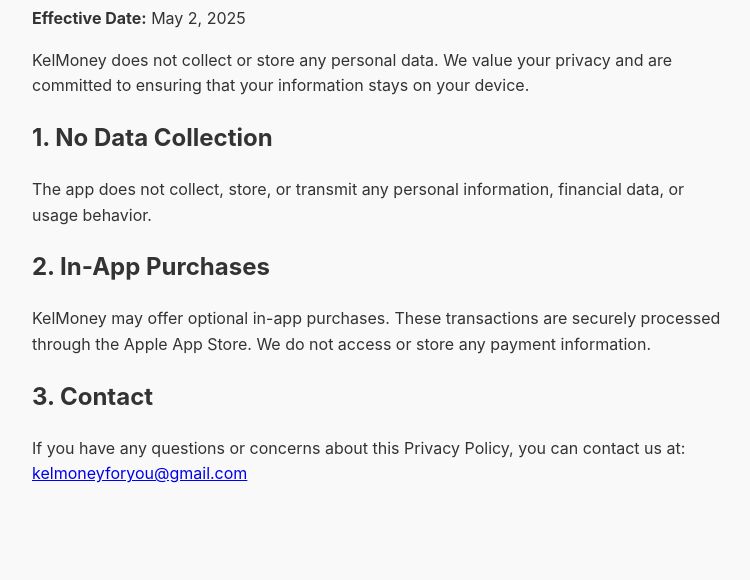
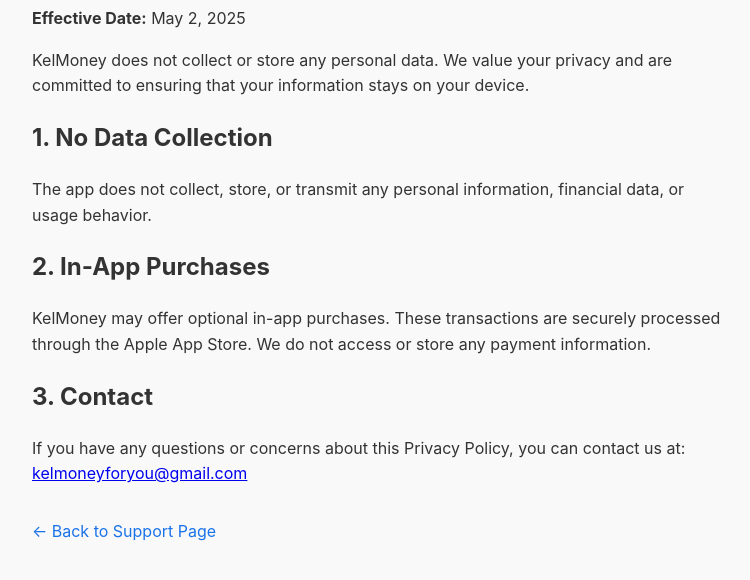
Before and after one commit to NigoraMamad/kelmoney-support, a plain HTML site: page privacy.html in a window 1280 px wide. Shown: the part 120-700 px from the top of the page, without its empty margins (258-1008 px from the left). Drawn offline with Linux system fonts and the light colour scheme.

Commit message:
Update privacy.html

```diff
--- a/privacy.html
+++ b/privacy.html
@@ -25,6 +25,7 @@
   <h2>3. Contact</h2>
   <p>If you have any questions or concerns about this Privacy Policy, you can contact us at:
   <a href="mailto:kelmoneyforyou@gmail.com">kelmoneyforyou@gmail.com</a></p>
+  <p style="margin-top: 2rem;"><a href="index.html" style="text-decoration: none; color: #1a73e8;">← Back to Support Page</a></p>
 
 </body>
 </html>
```
